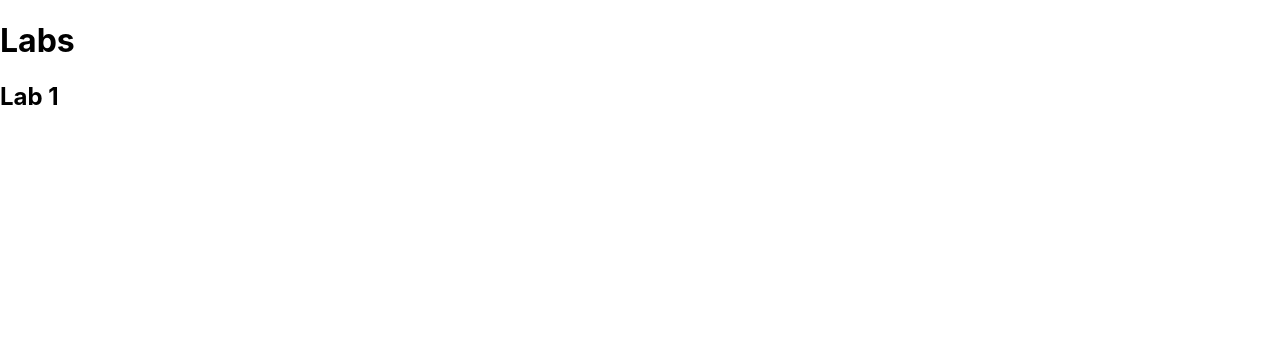
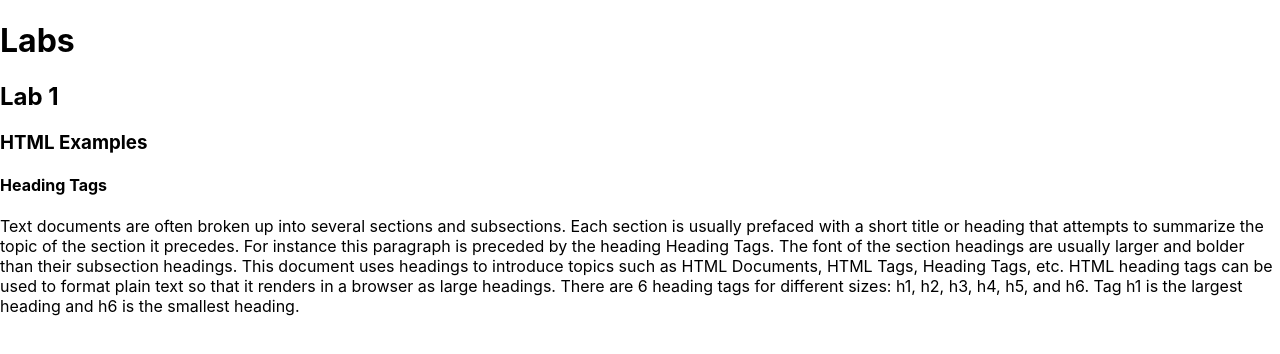
Before and after one commit to SizhuQu/kanbas-react-web-app, a React (Create React App) app: page / in a window 1280 px wide. Shown: the top 354 px of the page. Built offline with nearby package versions, Linux system fonts and the light colour scheme.

Commit message:
try size

```diff
--- a/src/Labs/Lab1/index.tsx
+++ b/src/Labs/Lab1/index.tsx
@@ -2,14 +2,19 @@
     return (
       <div id="wd-lab1">
         <h2>Lab 1</h2>
+        <h3>HTML Examples</h3>
+        <div id="wd-h-tag">
+          <h4>Heading Tags</h4>
+  Text documents are often broken up into several sections and subsections.
+  Each section is usually prefaced with a short title or heading that attempts
+  to summarize the topic of the section it precedes. For instance this paragraph is
+  preceded by the heading Heading Tags. The font of the section headings are usually
+  larger and bolder than their subsection headings. This document uses headings to
+  introduce topics such as HTML Documents, HTML Tags, Heading Tags, etc. HTML
+  heading tags can be used to format plain text so that it renders in a browser
+  as large headings. There are 6 heading tags for different sizes: h1, h2, h3,
+  h4, h5, and h6. Tag h1 is the largest heading and h6 is the smallest heading.
+        </div>
       </div>
     );
   }
-
-// React.js function components can implement algorithms that compute
-// an HTML code snippet and return the result of the computation.
-// Other functions can aggregate various snippets from different
-// components into a larger, single HTML content that browsers
-// can then render on the screen. Here the component is just returning
-// a hard coded, static HTML code snippet. Later assignments will
-// introduce far more interesting algorithms to compute complex HTML
```
